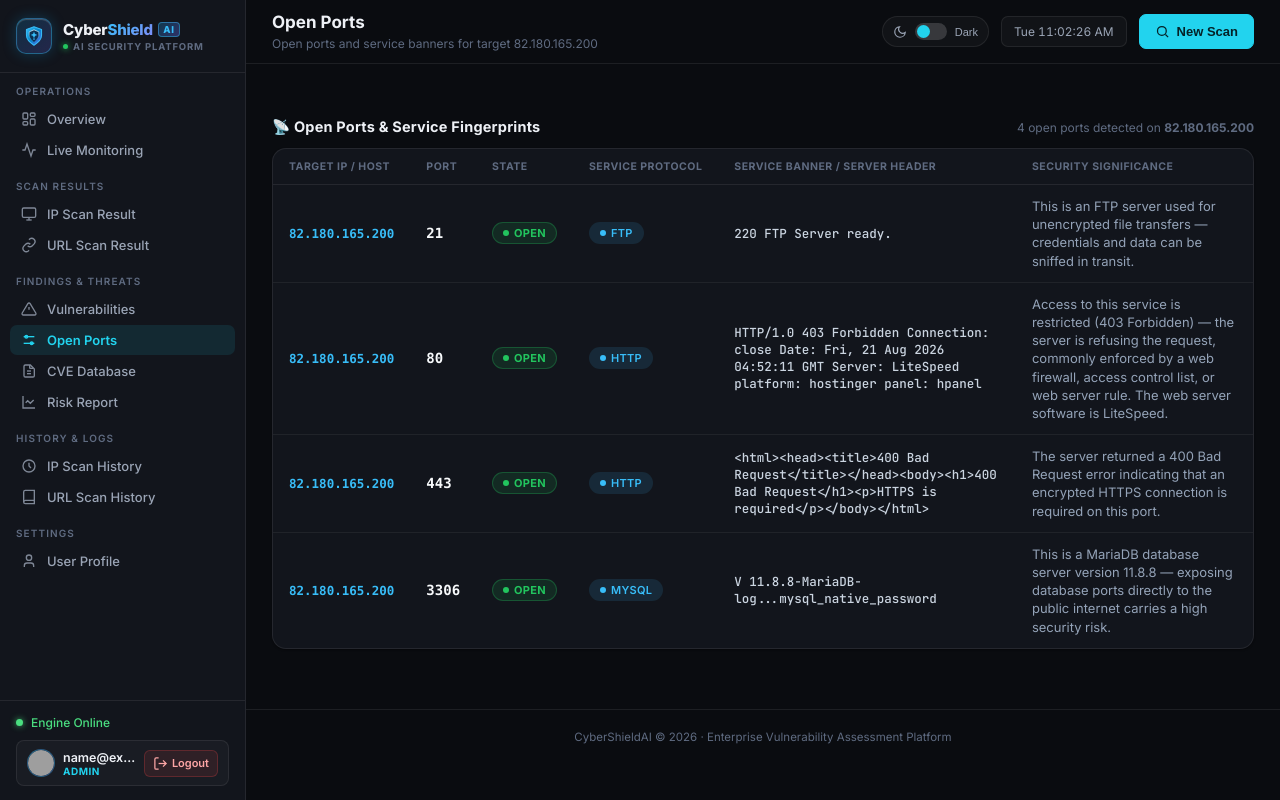
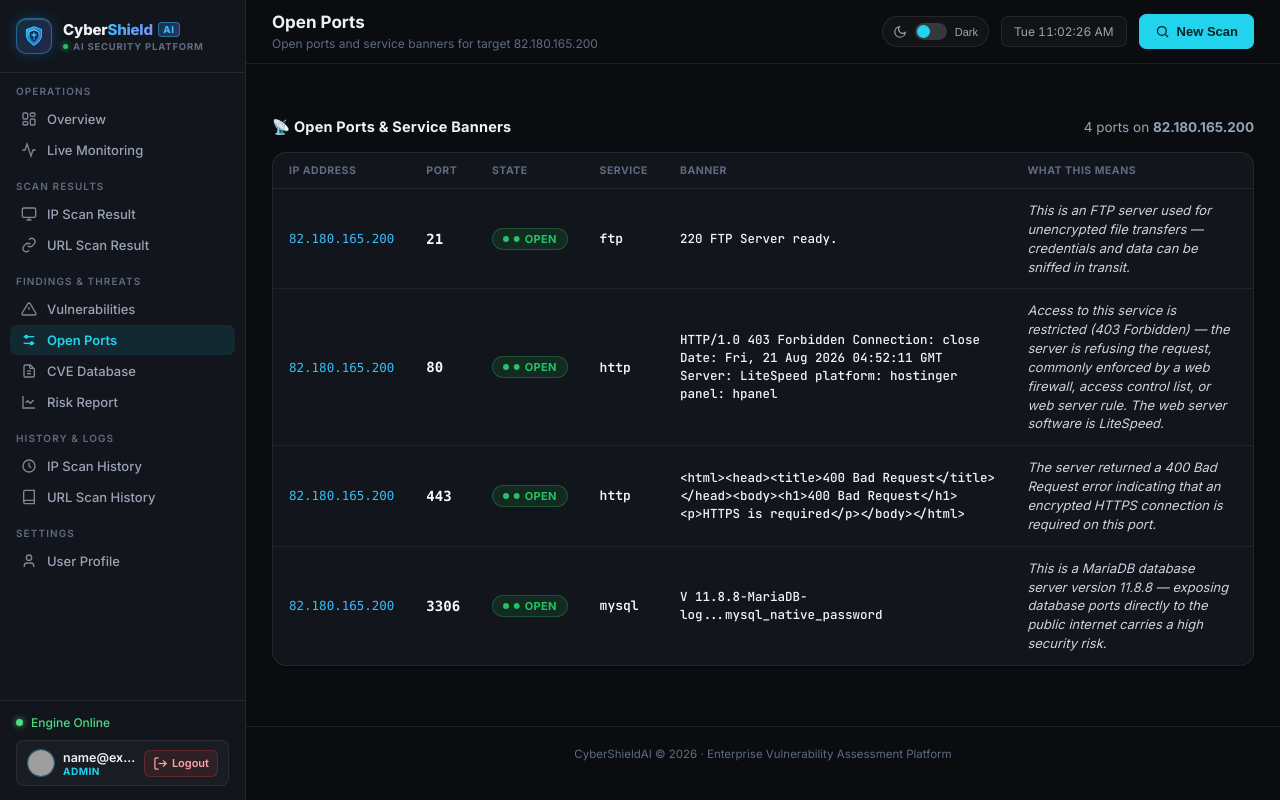
Before and after one commit to shubhvaghani2108/CyberShieldAI, a Flask app: page /ports in a window 1280 px wide. Run offline with Flask 3, Linux system fonts and the light colour scheme; the visitor is signed in with stand-in values (Sample User, id 1); data comes from the database, SQL or seed files in the repository; grey boxes are pictures that could not be loaded.

Commit message:
Match Open Ports UI table, headers, styling, and banner interpretation exactly to requested layout

```diff
--- a/dashboard/templates/ports.html
+++ b/dashboard/templates/ports.html
@@ -2,10 +2,10 @@
 {% block title %}Open Ports &amp; Services{% endblock %}
 
 {% block content %}
-<div class="panel-heading">
-    <h2>📡 Open Ports &amp; Service Fingerprints</h2>
-    <span class="sub">
-        {{ rows|length }} open port{{ 's' if rows|length != 1 else '' }} detected on <strong>{{ latest_ip or "latest scan target" }}</strong>
+<div class="panel-heading" style="display: flex; justify-content: space-between; align-items: center; margin-bottom: 16px;">
+    <h2>📡 Open Ports &amp; Service Banners</h2>
+    <span class="sub" style="font-size: 13.5px; color: #94a3b8;">
+        {{ rows|length }} port{{ 's' if rows|length != 1 else '' }} on <strong>{{ latest_ip or "latest scan target" }}</strong>
     </span>
 </div>
 
@@ -14,12 +14,12 @@
     <table>
         <thead>
             <tr>
-                <th>Target IP / Host</th>
-                <th>Port</th>
-                <th>State</th>
-                <th>Service Protocol</th>
-                <th>Service Banner / Server Header</th>
-                <th>Security Significance</th>
+                <th>IP ADDRESS</th>
+                <th>PORT</th>
+                <th>STATE</th>
+                <th>SERVICE</th>
+                <th>BANNER</th>
+                <th>WHAT THIS MEANS</th>
             </tr>
         </thead>
         <tbody>
@@ -32,7 +32,7 @@
         {% set meaning_val = meanings[loop.index0] if (meanings and loop.index0 < meanings|length) else "Active network service endpoint" %}
         <tr>
             <td class="mono">
-                <span style="color: #38bdf8; font-weight: 600;">
+                <span style="color: #38bdf8; font-weight: 500;">
                     {{ ip_val }}
                 </span>
             </td>
@@ -41,20 +41,22 @@
             </td>
             <td>
                 {% if (state_val or 'open')|lower == 'open' %}
-                    <span class="badge badge-ok" style="font-weight: 700;">OPEN</span>
+                    <span class="badge badge-ok" style="font-weight: 700; display: inline-flex; align-items: center; gap: 4px;">
+                        <span style="font-size: 8px;">●</span> OPEN
+                    </span>
                 {% else %}
                     <span class="badge badge-unknown">{{ state_val }}</span>
                 {% endif %}
             </td>
             <td>
-                <span class="badge" style="background: rgba(56, 189, 248, 0.12); color: #38bdf8; font-weight: 600; text-transform: uppercase;">
-                    {{ service_val or 'unknown' }}
+                <span style="color: #f8fafc; font-weight: 600; font-family: 'JetBrains Mono', monospace; font-size: 13px;">
+                    {{ (service_val or 'unknown')|lower }}
                 </span>
             </td>
-            <td style="max-width: 380px; word-wrap: break-word; font-family: 'JetBrains Mono', monospace; font-size: 12.5px; color: #cbd5e1;">
-                {{ banner_val or "No banner responded" }}
+            <td style="max-width: 480px; word-wrap: break-word; font-family: 'JetBrains Mono', monospace; font-size: 12.5px; color: #f1f5f9; line-height: 1.45;">
+                {{ banner_val or "No banner" }}
             </td>
-            <td style="max-width: 320px; word-wrap: break-word; color: #94a3b8; font-size: 13px; line-height: 1.4;">
+            <td style="max-width: 360px; word-wrap: break-word; color: #cbd5e1; font-size: 13px; line-height: 1.45; font-style: italic;">
                 {{ meaning_val }}
             </td>
         </tr>
--- a/scanner/banner_interpreter.py
+++ b/scanner/banner_interpreter.py
@@ -23,9 +23,9 @@
 def _explain_http_status(code: str) -> str:
     explanations = {
         "200": "The server responded normally (200 OK) — this page/service is reachable.",
-        "301": "The server is permanently redirecting requests elsewhere (301 Moved Permanently).",
+        "301": "The server is permanently redirecting requests elsewhere (301).",
         "302": "The server is temporarily redirecting requests elsewhere (302 Found).",
-        "400": "The server rejected the request as malformed (400 Bad Request) — often happens when probed without a host header or over cleartext HTTP on an HTTPS port.",
+        "400": "The server rejected the request as malformed (400 Bad Request) — often happens when a scanner probes without a proper hostname; not necessarily a problem.",
         "401": "This endpoint requires authentication (401 Unauthorized).",
         "403": "Access to this service is restricted (403 Forbidden) — the server is refusing the request, commonly enforced by a web firewall, access control list, or web server rule.",
         "404": "Nothing was found at this default path (404 Not Found).",
```
Also changed, not shown: scanner/port_scanner.py (+18 -15 lines).
